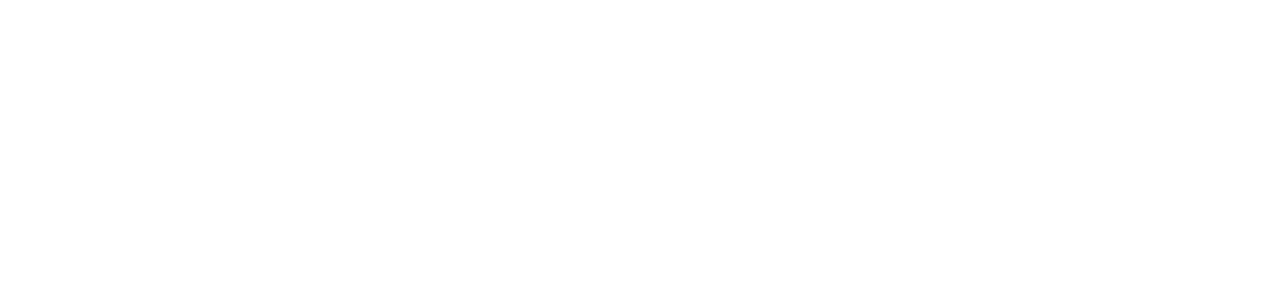
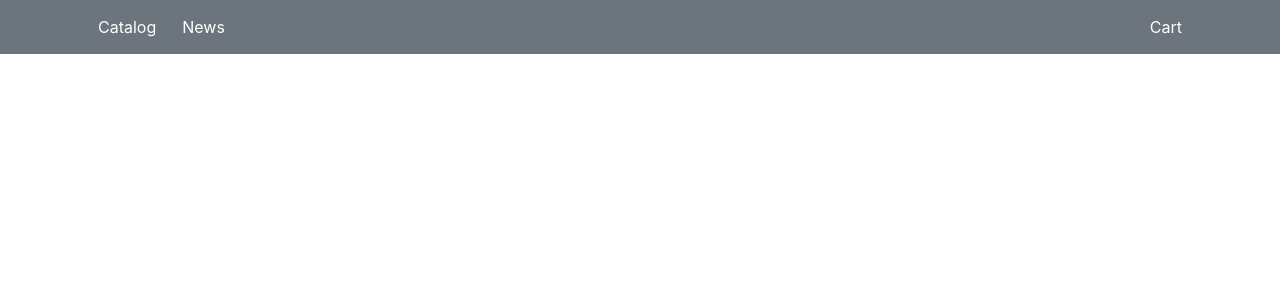
Before and after one commit to pavlo-hre/rick-morty-shop, a React (Create React App) app: page /cart in a window 1280 px wide. Shown: the top 300 px of the page. Built offline with nearby package versions, Linux system fonts and the light colour scheme.

Commit message:
add cards styles

```diff
--- /dev/null
+++ b/src/Components/App.js
@@ -0,0 +1,29 @@
+import React from 'react'
+import {
+  BrowserRouter as Router,
+  Switch,
+  Route,
+} from "react-router-dom"
+import ProductList from "./ProductList"
+import ProductDetails from "./ProductDetails";
+import {Container} from "react-bootstrap";
+import Menu from "./Menu/Menu";
+
+
+const App = () => {
+  return (
+    <Router>
+      <Container fluid className='px-0 bg-light'>
+        <Menu/>
+        <Switch>
+          <Route path='/' exact component={ProductList}/>
+          <Route path='/catalog/:name' component={ProductDetails}/>
+          <Route path='/news' component={ProductDetails}/>
+        </Switch>
+      </Container>
+    </Router>
+
+  );
+}
+
+export default App;
--- /dev/null
+++ b/src/Components/Menu/Menu.js
@@ -0,0 +1,29 @@
+import React from "react"
+import {
+  Navbar,
+  Nav,
+  Container
+} from "react-bootstrap";
+import {NavLink} from "react-router-dom";
+
+const Menu = () => {
+  return (
+
+    <Navbar bg="secondary" expand="lg" className='mb-5 nav-menu '>
+      <Container>
+        <Navbar.Toggle aria-controls="basic-navbar-nav"/>
+        <Navbar.Collapse id="basic-navbar-nav">
+          <Nav className="mr-auto">
+            <NavLink to="/" exact
+                     className='btn btn-link text-white'>Catalog</NavLink>
+            <NavLink to="/news"
+                     className='btn btn-link text-white'>News</NavLink>
+          </Nav>
+          <NavLink to='/cart' className='btn btn-link text-white'>Cart</NavLink>
+        </Navbar.Collapse>
+      </Container>
+    </Navbar>
+
+  )
+}
+export default Menu
--- a/src/Pages/ProductList/Blocks/Card.js
+++ b/src/Components/ProductList/Blocks/Card.js
@@ -1,10 +1,9 @@
 import React, {useState} from "react"
-import ReactCardFlip from "react-card-flip";
-import Card from "react-bootstrap/Card";
-import Button from "react-bootstrap/Button";
-import './card.scss'
-import {Badge, ListGroup} from "react-bootstrap";
-import {Link, NavLink} from "react-router-dom";
+import ReactCardFlip from "react-card-flip"
+import Card from "react-bootstrap/Card"
+import Button from "react-bootstrap/Button"
+import {Badge, ListGroup} from "react-bootstrap"
+import {Link, NavLink} from "react-router-dom"
 
 export const CardItem = ({card}) => {
   const [isFlipped, changeFlipped] = useState(false)
@@ -14,15 +13,16 @@ export const CardItem = ({card}) => {
 
   return (
     <ReactCardFlip isFlipped={isFlipped} flipDirection="horizontal">
-      <Card onClick={onClickFlip} bg={"light"} className={'mb-4 '}>
-        <Card.Img variant="top" src={card.image}/>
+      <Card  bg="secondary" className='mb-4 '>
+        <Card.Img variant="top" src={card.image} onClick={onClickFlip}/>
         <Badge variant={"danger"}>Price: {card.price}</Badge>
         <Card.Body
           className={'d-flex justify-content-between flex-column text-center'}>
-          <Card.Title>{card.name}</Card.Title>
+          <Card.Title className='text-white'>{card.name}</Card.Title>
           <div className='d-flex justify-content-between button_block'>
-            <NavLink to={`/${card.name}`} className='btn btn-info'>More info</NavLink>
-            <Button variant="success">Buy</Button>
+            <NavLink to={`/catalog/${card.name.replace(/ /g, '-')}`}
+                     className='btn btn-info'>More info</NavLink>
+            <Button variant="success" onClick={()=>console.log('click')}>Buy</Button>
           </div>
         </Card.Body>
       </Card>
--- a/src/Pages/ProductList/Blocks/card.scss
+++ b/src/Components/ProductList/Blocks/card.scss
@@ -1,6 +1,7 @@
 .card {
   min-height: 400px;
-  .badge{
+
+  .badge {
     padding: 10px;
     font-size: 20px;
     margin-top: auto;
@@ -8,9 +9,10 @@
     right: 0;
     opacity: 0.8;
   }
+
   .button_block {
-    button {
-       width: 48%;
+    .btn {
+      width: 48%;
     }
   }
 }
--- a/src/Pages/ProductList/index.js
+++ b/src/Components/ProductList/index.js
@@ -17,7 +17,7 @@ useEffect(()=>{
     </Col>
   )
   return (
-    <Container bg={'dark'}>
+    <Container>
       <Row xs={1} md={2} lg={3} xl={4}>
       {data.map(el=>renderCards(el))}
       </Row>
--- a/src/Pages/App.js
+++ /dev/null
@@ -1,22 +0,0 @@
-import React from 'react'
-import {
-  BrowserRouter as Router,
-  Switch,
-  Route,
-} from "react-router-dom"
-import ProductList from "./ProductList"
-import ProductDetails from "./ProductDetails";
-
-
-const App = () => {
-  return (
-    <Router>
-      <Switch>
-        <Route path='/' exact component={ProductList}/>
-        <Route path='/product/:id' component={ProductDetails}/>
-      </Switch>
-    </Router>
-  );
-}
-
-export default App;
--- a/src/index.js
+++ b/src/index.js
@@ -1,7 +1,7 @@
 import React from 'react'
 import ReactDOM from 'react-dom'
-import App from './Pages/App'
-import 'bootstrap/dist/css/bootstrap.min.css'
+import App from './Components/App'
+import './index.scss'
 
 ReactDOM.render(
   <React.StrictMode>
--- /dev/null
+++ b/src/index.scss
@@ -0,0 +1,3 @@
+@import "~bootstrap/scss/bootstrap";
+@import "./Components/ProductList/Blocks/card";
+@import "./Components/Menu/menu";
```
Also changed, not shown: src/Components/Cart/Cart.js (added, +8 -0 lines), src/Components/Menu/menu.scss (added), src/Components/ProductDetails/index.jsx (renamed from src/Pages/ProductDetails/index.jsx), src/Components/ProductList/Blocks/index.js (renamed from src/Pages/ProductList/Blocks/index.js).
